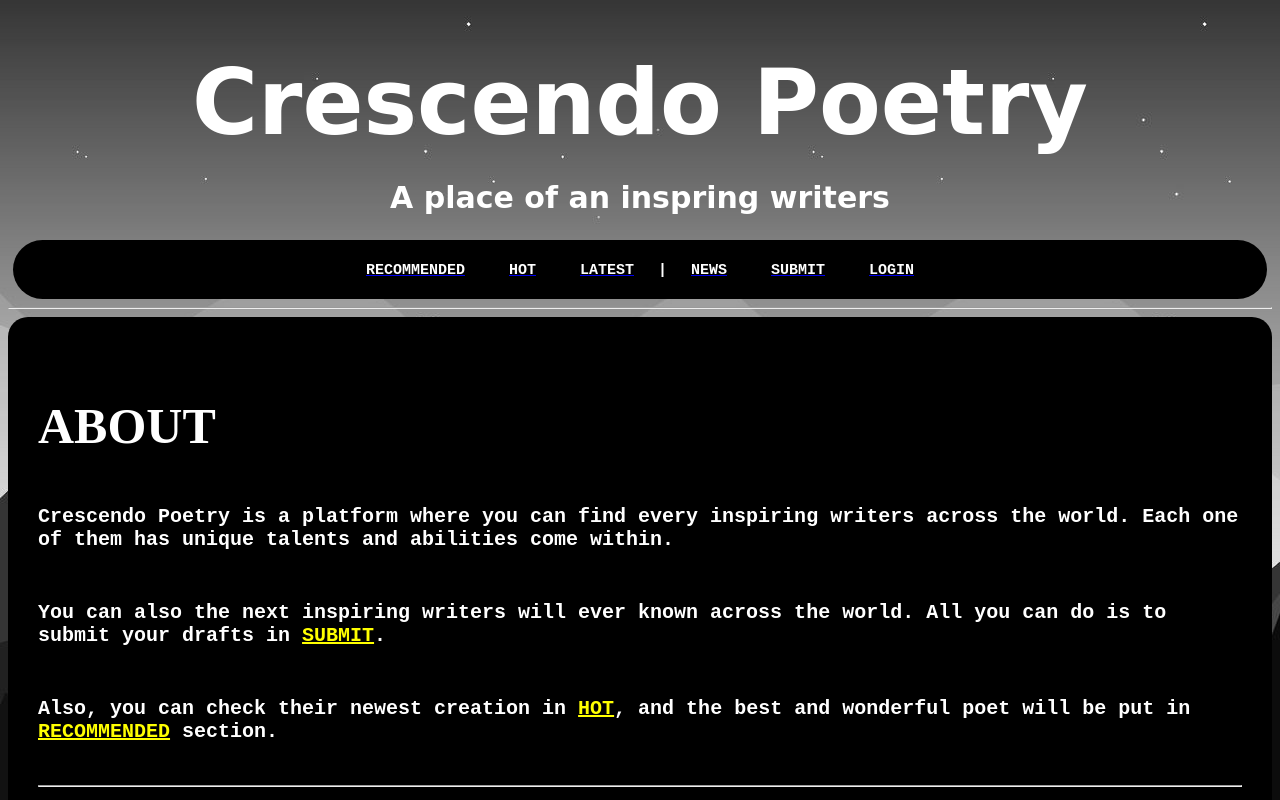
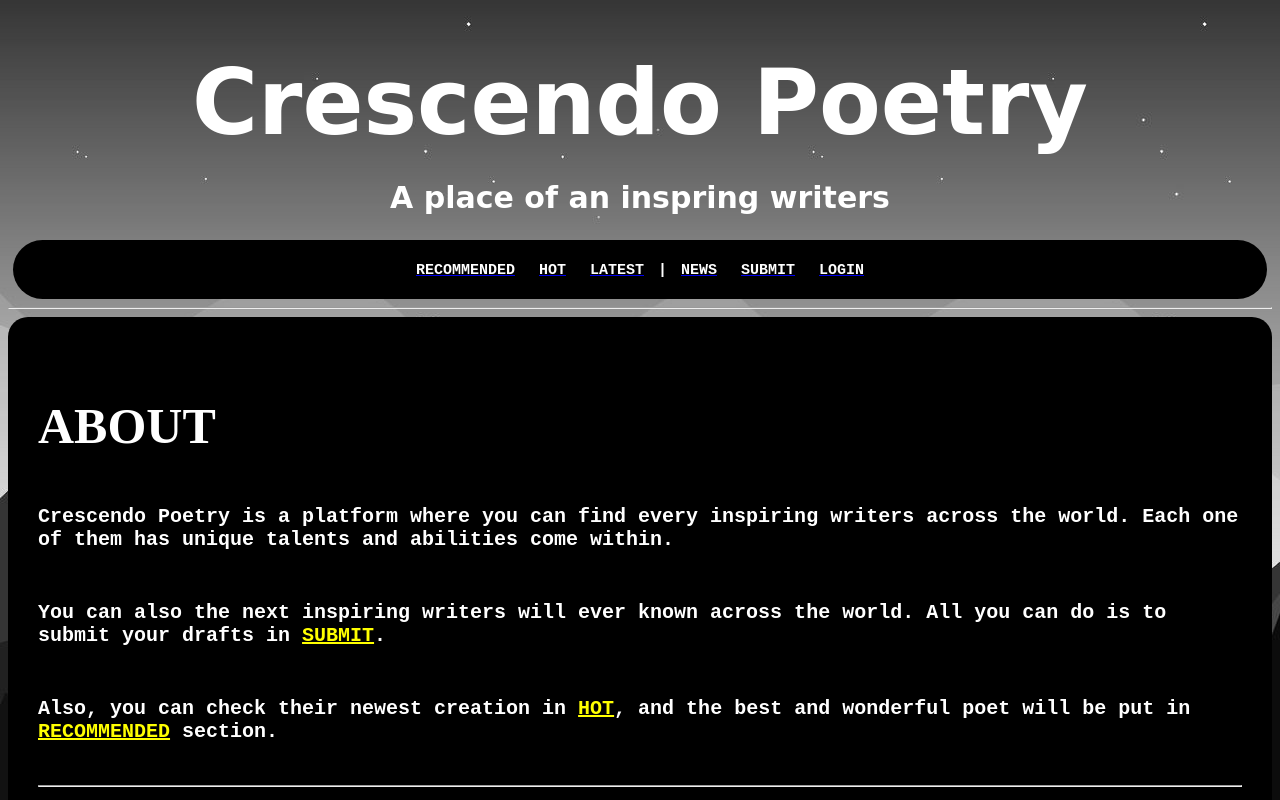
Before and after one commit to Apollofortysix/Crescendopoetry, a plain HTML site: page home.html in a window 1280 px wide. Shown: the top 800 px of the page. Drawn offline with Linux system fonts and the light colour scheme.

Commit message:
Update home.css

```diff
--- a/home.css
+++ b/home.css
@@ -12,7 +12,7 @@ nav b {
     font-size: 15px;
     font-family: 'Courier New';
     color: white;
-    padding: 0px 10px 0px 10px;
+    padding: 0px 5px 0px 5px;
 }
 nav b:hover {
     color: green;
```
